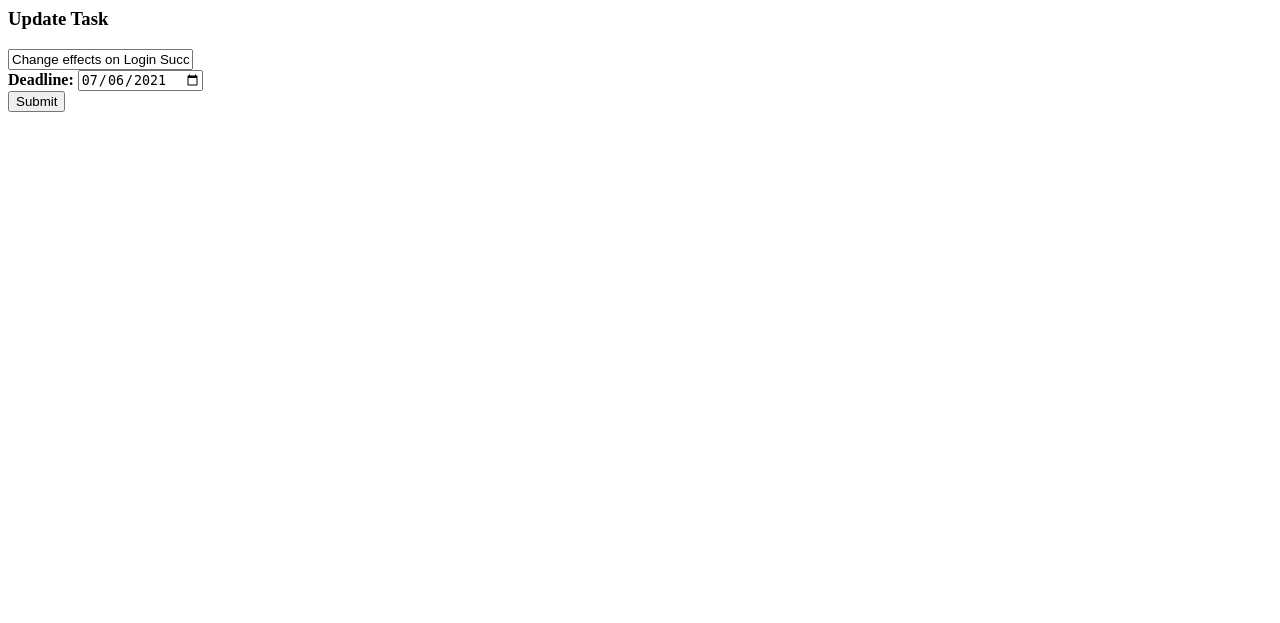
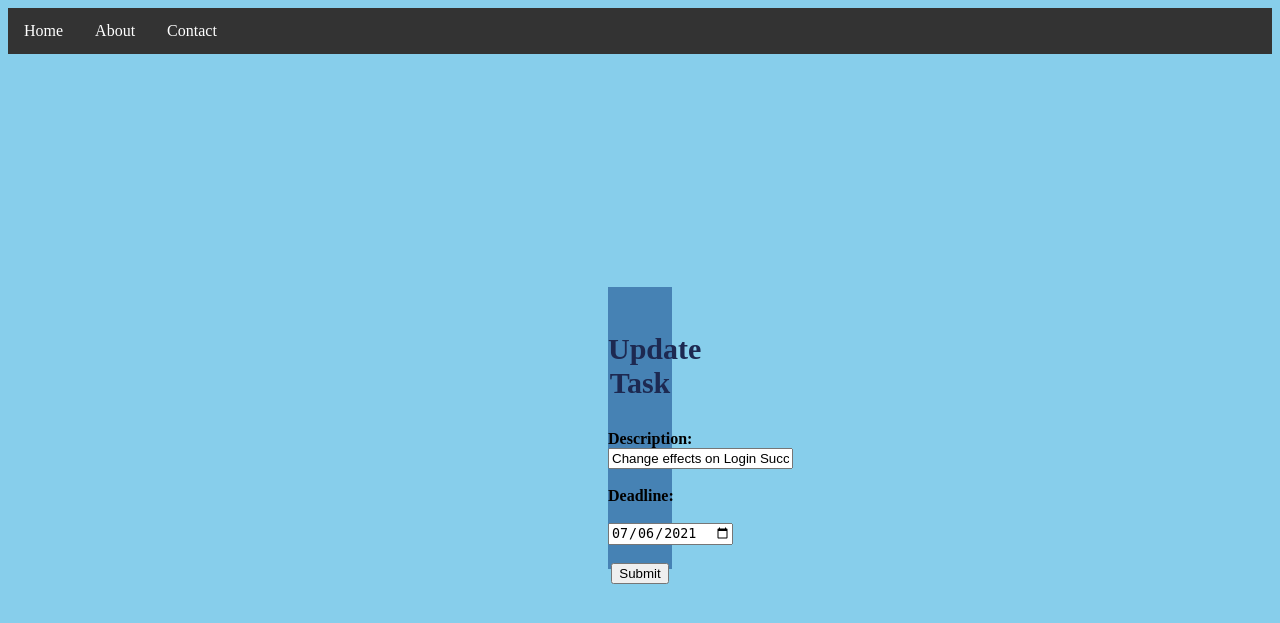
Before and after one commit to Aniruddh-0701/TODO_App, a Flask app: page /update/8 in a window 1280 px wide. Shown: the top 623 px of the page. Run offline with Flask 2, Linux system fonts and the light colour scheme; data comes from the database, SQL or seed files in the repository.

Commit message:
Update update.html
Fixed formatting

```diff
--- a/templates/update.html
+++ b/templates/update.html
@@ -1,22 +1,25 @@
+{% extends 'base.html' %}
+
 {% block head %}
 <title>Update</title>
 <!-- <script type="text/javascript" src="{{ url_for('static', filename='js/validator.js')}}"></script> -->
 {% endblock %}
 
 {% block body %}
-<div id = "update-form" class = "login">
-    <h3>Update Task</h3>
-    <div class="uform">
-        <form name = "update" action="/update/{{task.id}}" method="POST" required>
+<div id="update-form" class="uform">
+    <h3 style="text-align: center;">Update Task</h3>
+    <div class="uform-content">
+        <form name="update" action="/update/{{task.id}}" method="POST" required>
             <!-- Task: -->
-            <input type="text" name="task" id="task", value="{{task.content}}">
-            <br>
-            <label for="deadline"><b>Deadline:</b></label>
+            <label for="task"><b>Description:</b></label>
+            <input type="text" name="task" id="task" , value="{{task.content}}">
+            <br><br>
+            <label for="deadline"><b>Deadline:&nbsp; &nbsp;</b></label>
             <input type="date" name="deadline" id="deadline" value="{{ task.deadline.date() }}">
-            <br>
-            <input type="submit" id = "submit-form" value="Submit"><br><br>
-            <!-- <a href="{{ url_for('register') }}">Register</a>&nbsp;&nbsp;&nbsp;<a href="{{ url_for('forgotPwd') }}">Forgot Password?</a> -->
+            <br><br>
+            <input type="submit" id="submit-form" value="Submit"><br><br>
         </form>
     </div>
 </div>
+</div>
 {% endblock %}
```
